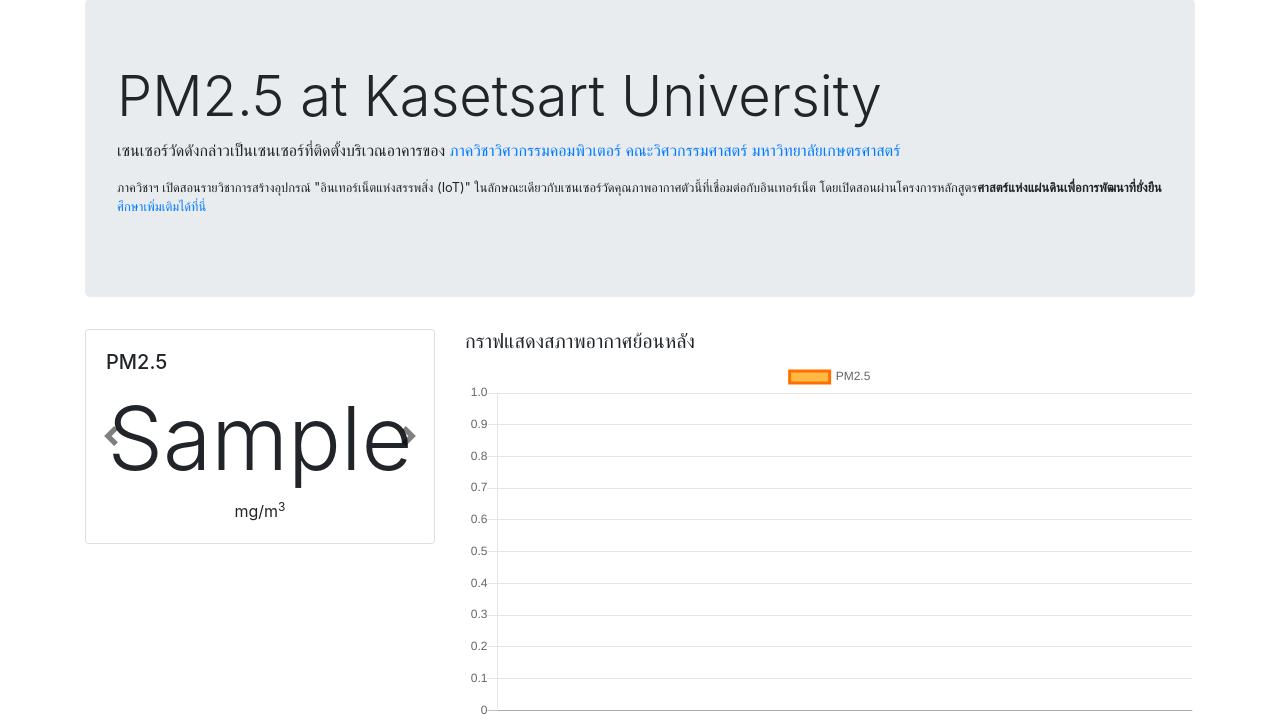
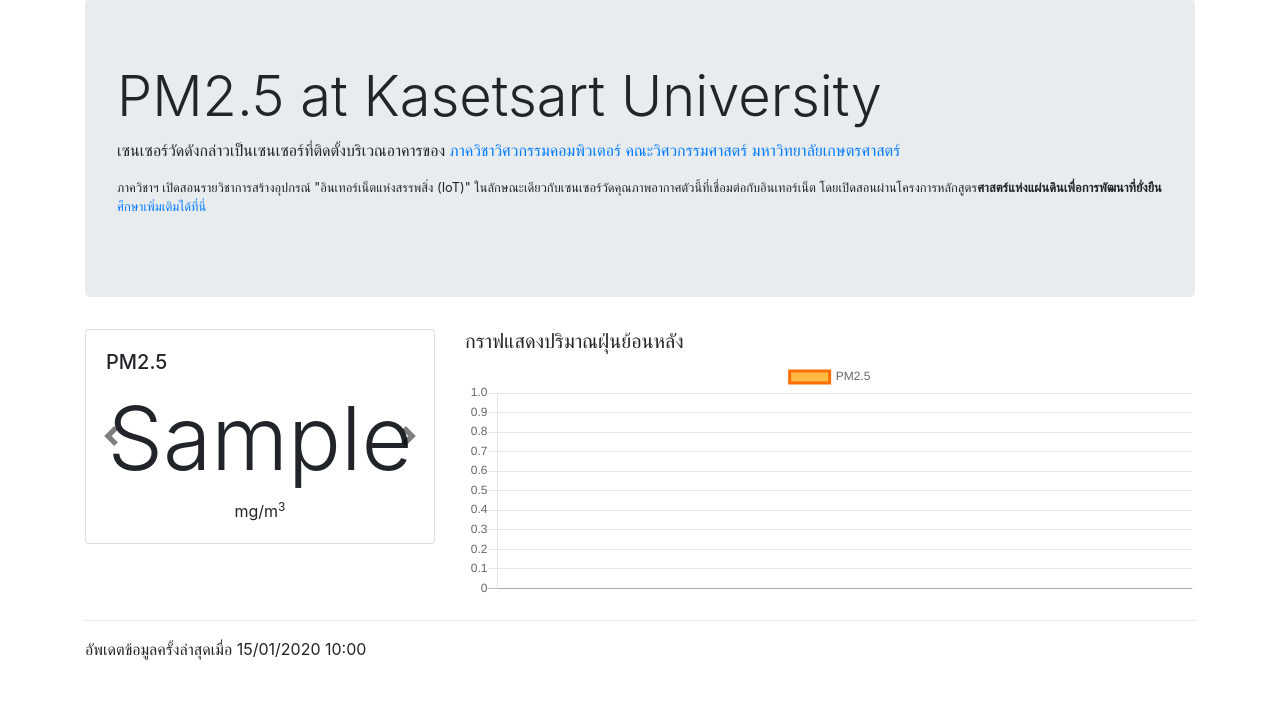
Before and after one commit to srakrn/pm25-sensor-web, a Flask app: template cpe_pm25/templates/index.html in a window 1280 px wide. Shown: the part 17-742 px from the top of the page. Run offline with Flask 2, Linux system fonts and the light colour scheme; the template is opened without the code that fills it: most values are stand-ins (such as "Sample title", 1, 10 or a date in 2020); data that the repository does not hold is empty; some libraries are stand-ins or nearby versions.

Commit message:
Chart's height

```diff
--- a/cpe_pm25/templates/index.html
+++ b/cpe_pm25/templates/index.html
@@ -114,8 +114,8 @@
         </div>
       </div>
       <div class="col-md-8">
-        <h5>กราฟแสดงสภาพอากาศย้อนหลัง</h5>
-        <canvas id="pm25-chart"></canvas>
+        <h5>กราฟแสดงปริมาณฝุ่นย้อนหลัง</h5>
+        <canvas id="pm25-chart" height="100px"></canvas>
       </div>
     </div>
     <div class="row">
```
